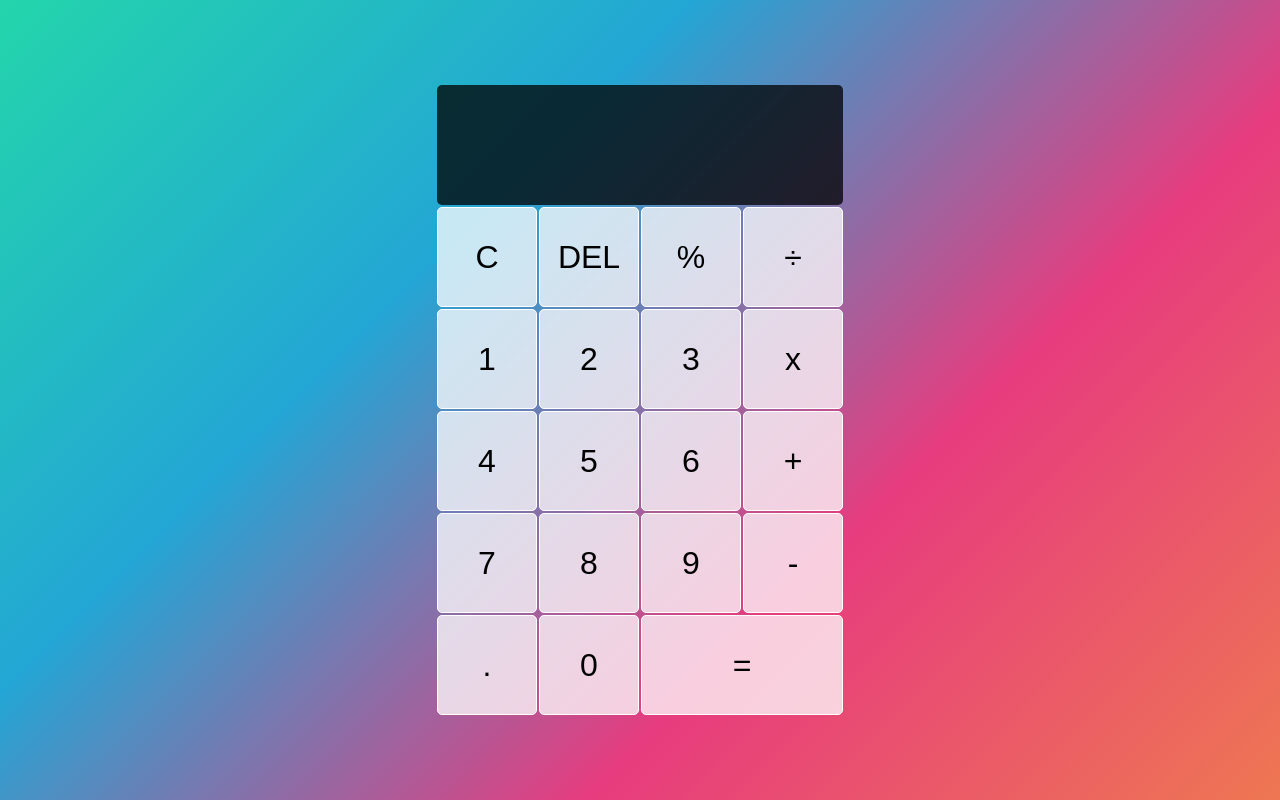
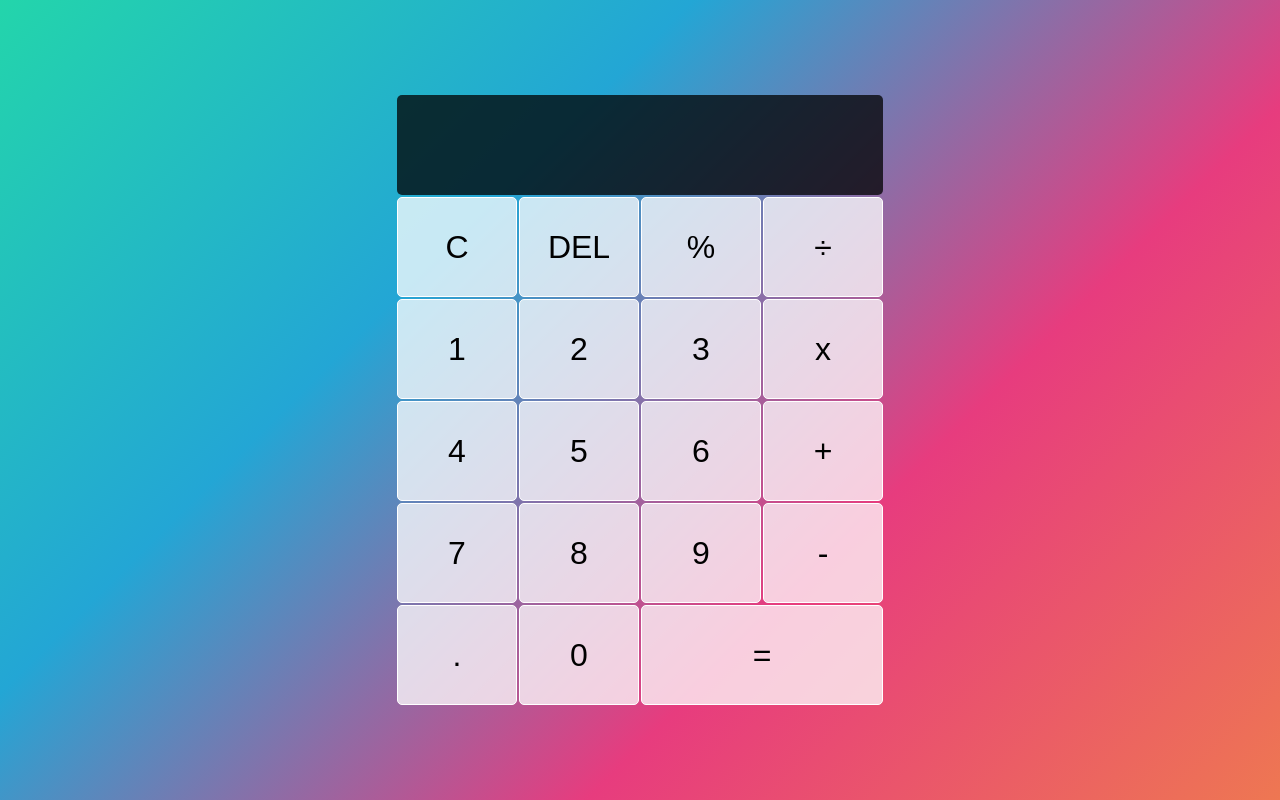
Before and after one commit to aguilarandres/js-calculator, a plain HTML site: page index.html in a window 1280 px wide. Drawn offline with Linux system fonts and the light colour scheme.

Commit message:
changed size of calculator grid

```diff
--- a/styles.css
+++ b/styles.css
@@ -16,8 +16,8 @@ body {
   justify-content: center;
   align-content: center;
   min-height: 100vh;
-  grid-template-columns: repeat(4, 100px);
-  grid-template-rows: minmax(120px, auto) repeat(5, 100px);
+  grid-template-columns: repeat(4, 120px);
+  grid-template-rows: minmax(100px, auto) repeat(5, 100px);
 }
 
 .calculator-grid > button {
```
